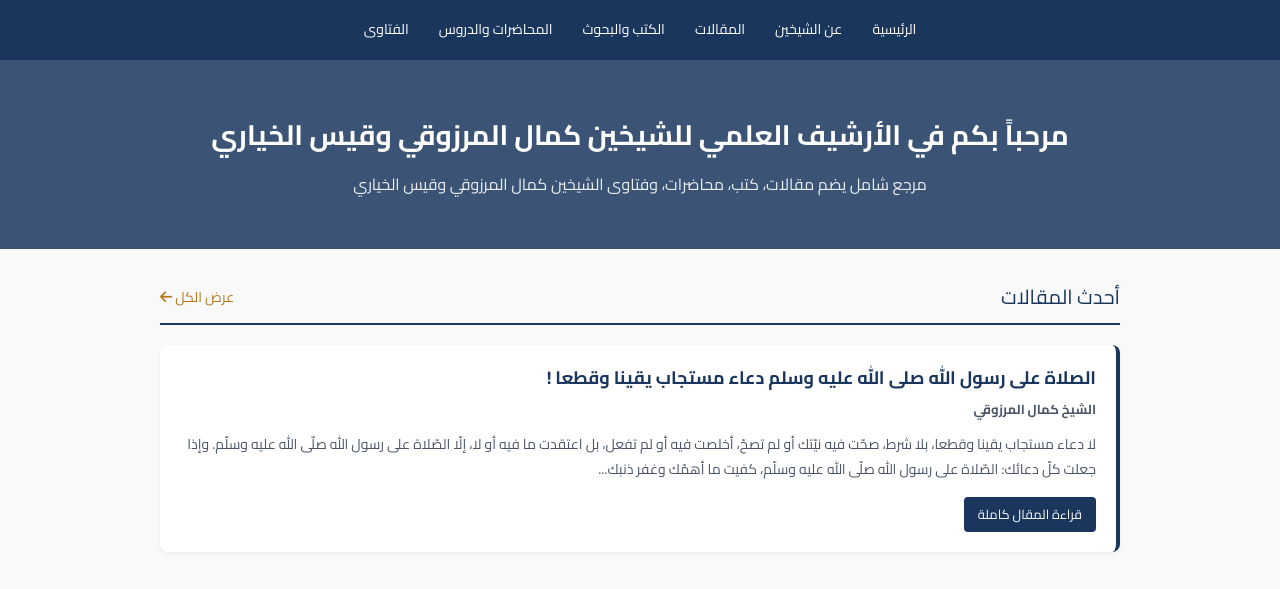
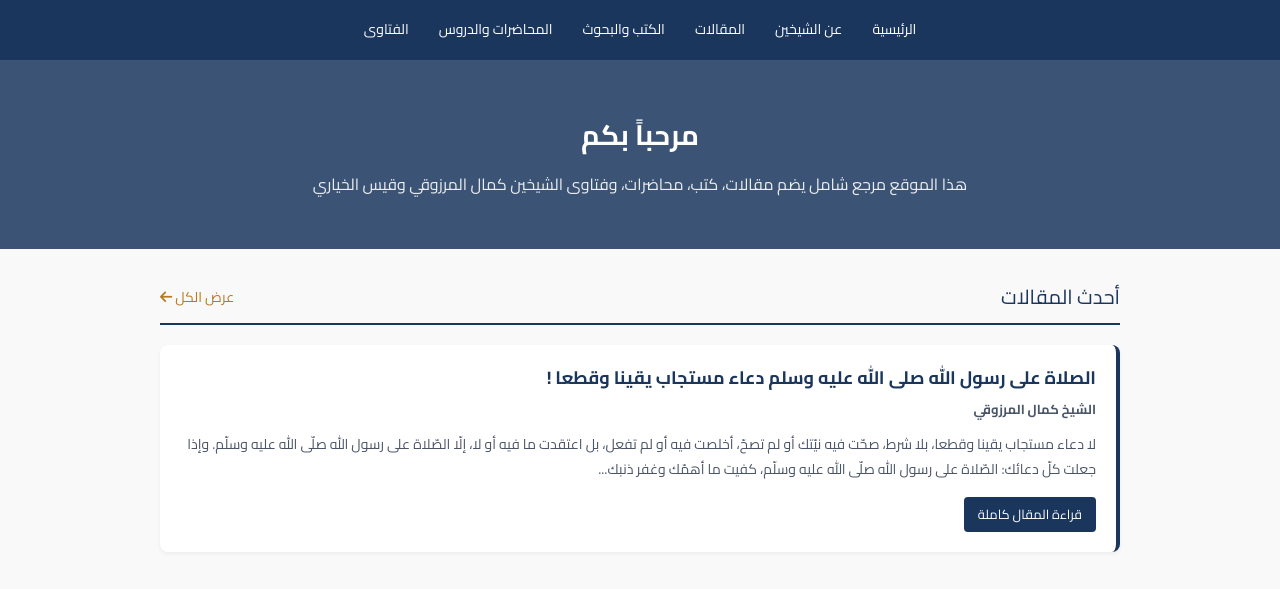
Before and after one commit to Bessem-elmechergui/islamic-archive, a plain HTML site: page index.html in a window 1280 px wide. Shown: the part 163-752 px from the top of the page. Drawn offline with Linux system fonts and the light colour scheme.

Commit message:
Update welcome message in index.html

```diff
--- a/index.html
+++ b/index.html
@@ -55,8 +55,8 @@
     </nav>
 
     <div class="hero">
-        <h2>مرحباً بكم في الأرشيف العلمي للشيخين كمال المرزوقي وقيس الخياري</h2>
-        <p>مرجع شامل يضم مقالات، كتب، محاضرات، وفتاوى الشيخين كمال المرزوقي وقيس الخياري</p>
+        <h2>مرحباً بكم </h2>
+        <p>هذا الموقع مرجع شامل يضم مقالات، كتب، محاضرات، وفتاوى الشيخين كمال المرزوقي وقيس الخياري</p>
     </div>
 
     <div class="container">
```
